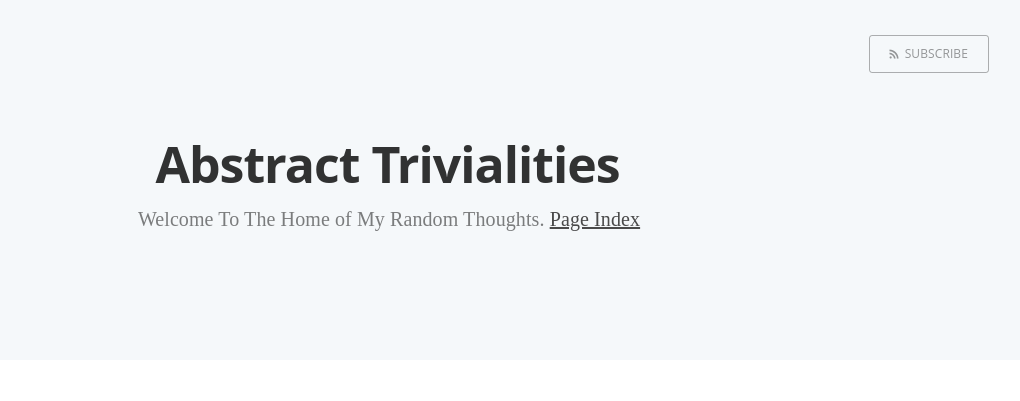
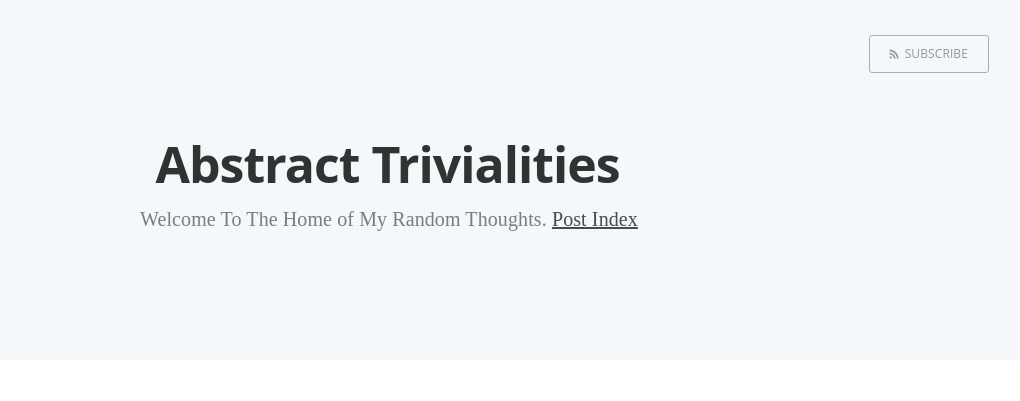
Before and after one commit to jamiecayley/jamiecayley.github.io, a Jekyll site: the page built from index.html, in a window 1280 px wide and 900 px high. Shown: the top 401 px of the window, without its empty margins (251-1271 px from the left). Built offline with Jekyll 4.4.1, drawn with Linux system fonts in a browser that asks for light colours; some web fonts are replaced; the list of posts is cut into pages by our own code.

Commit message:
Update index.html

```diff
--- a/index.html
+++ b/index.html
@@ -19,7 +19,7 @@ about: 'about.html'
             <h1 class="page-title">{{ site.name }}</h1>
             <h2 class="page-description">
                 {% if site.description %} {{ site.description }}. {% endif %}
-                {% if page.about %} <a href='{{ site.baseurl | prepend: site.github.url}}{{ page.about }}'> Page Index </a> {% endif %}
+                {% if page.about %} <a href='{{ site.baseurl | prepend: site.github.url}}{{ page.about }}'> Post Index </a> {% endif %}
             </h2>
         </div>
     </div>
```
